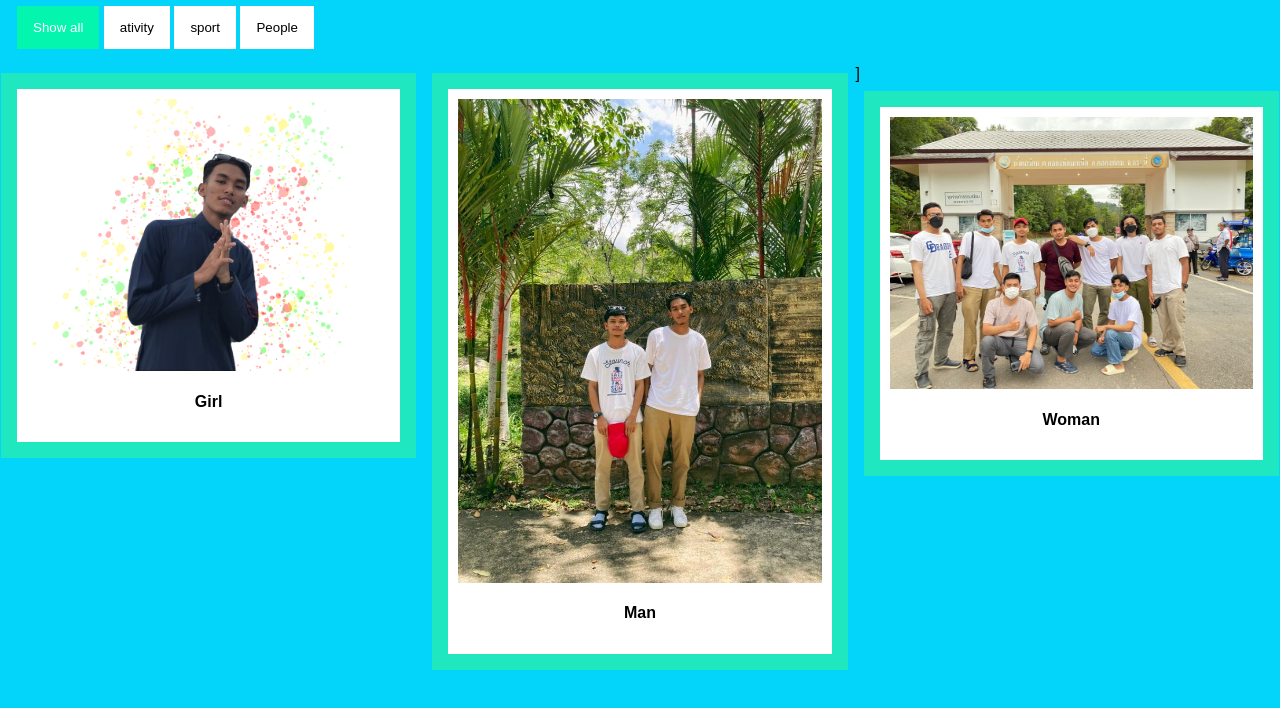
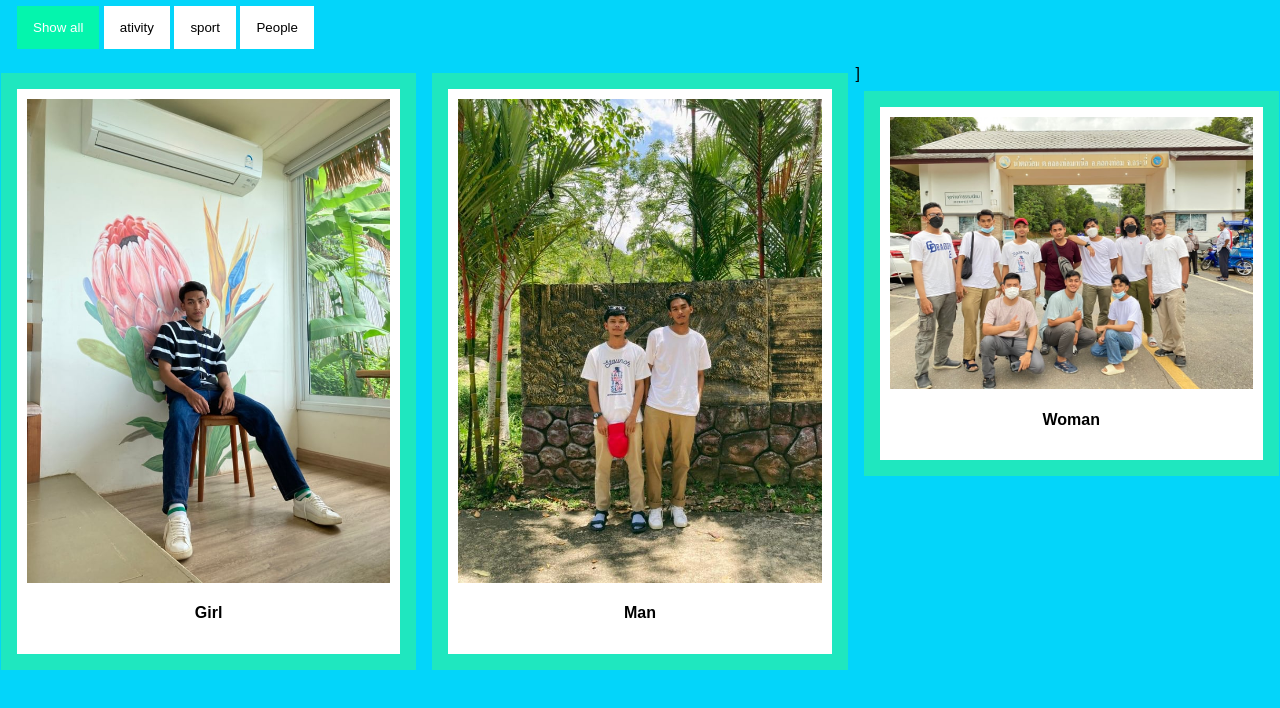
Before and after one commit to SLMhama/personal-web, a plain HTML site: page picture.html in a window 1280 px wide. Both pictures are taken after a click on the button "People". Shown: the part 80-788 px from the top of the page. Drawn offline with Linux system fonts and the light colour scheme.

Commit message:
Update picture.html

```diff
--- a/picture.html
+++ b/picture.html
@@ -76,7 +76,7 @@
 
   <div class="column people">
     <div class="content">
-      <img src="profile.png" alt="People" style="width:100%">
+      <img src="people1.jpg" alt="People" style="width:100%">
       <h4>Girl</h4>
     </div>
   </div>
```
